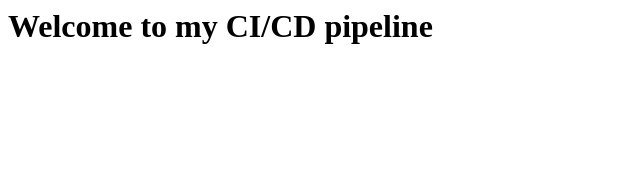
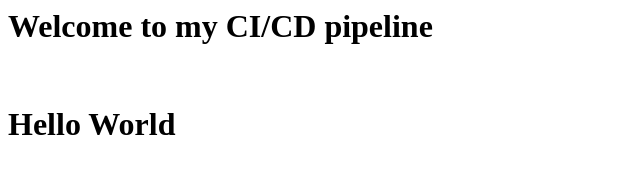
Before and after one commit to farhadtx/demo-jenkins-ansible, a plain HTML site: page index.html in a window 1280 px wide. Shown: the whole page, without its empty margins (0-640 px from the left). Drawn offline with Linux system fonts and the light colour scheme.

Commit message:
Update index.html

```diff
--- a/index.html
+++ b/index.html
@@ -1 +1,3 @@
 <h1> Welcome to my CI/CD pipeline </h1>
+<br/>
+<h1> Hello World </h1>
```
